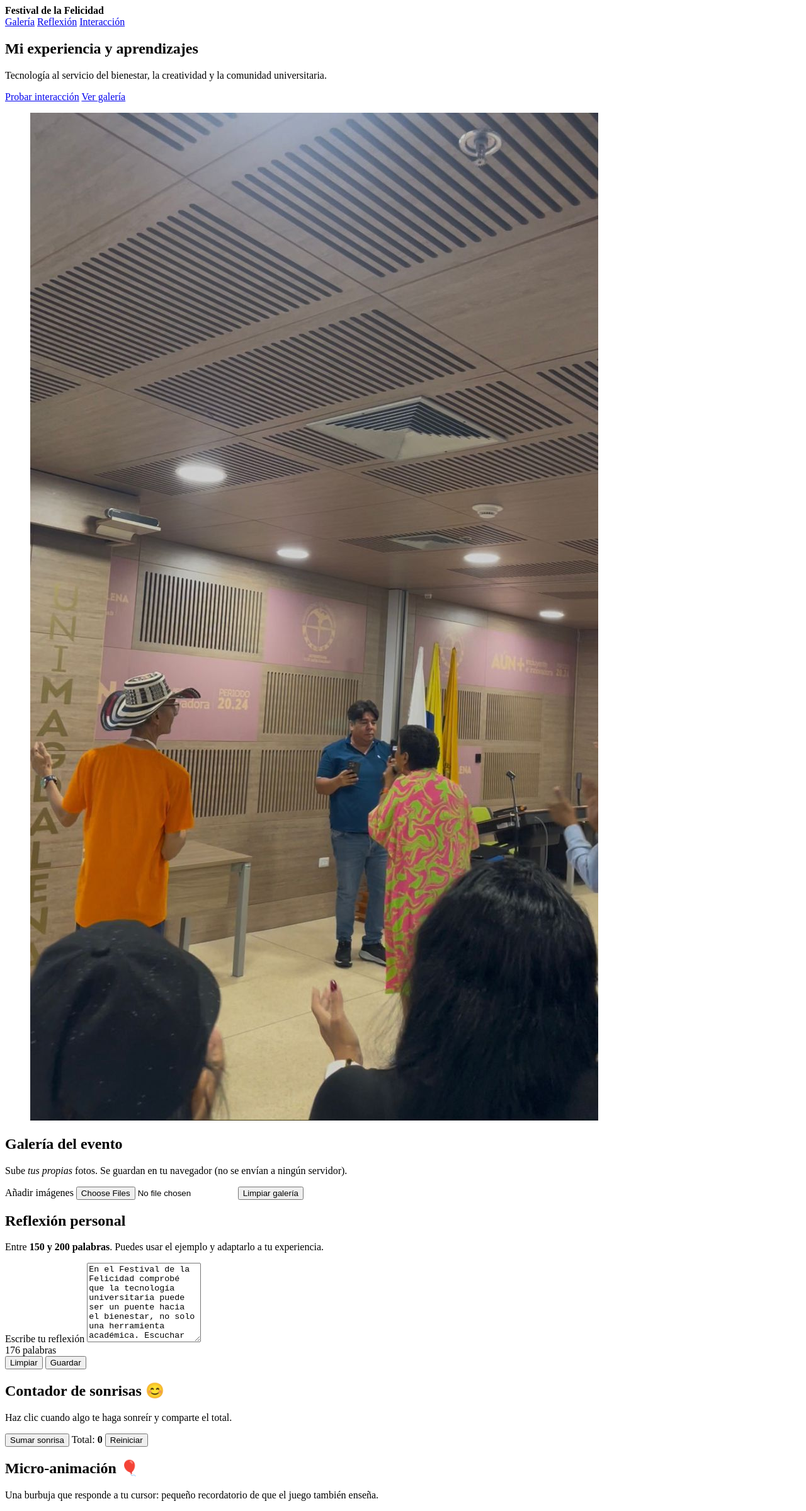
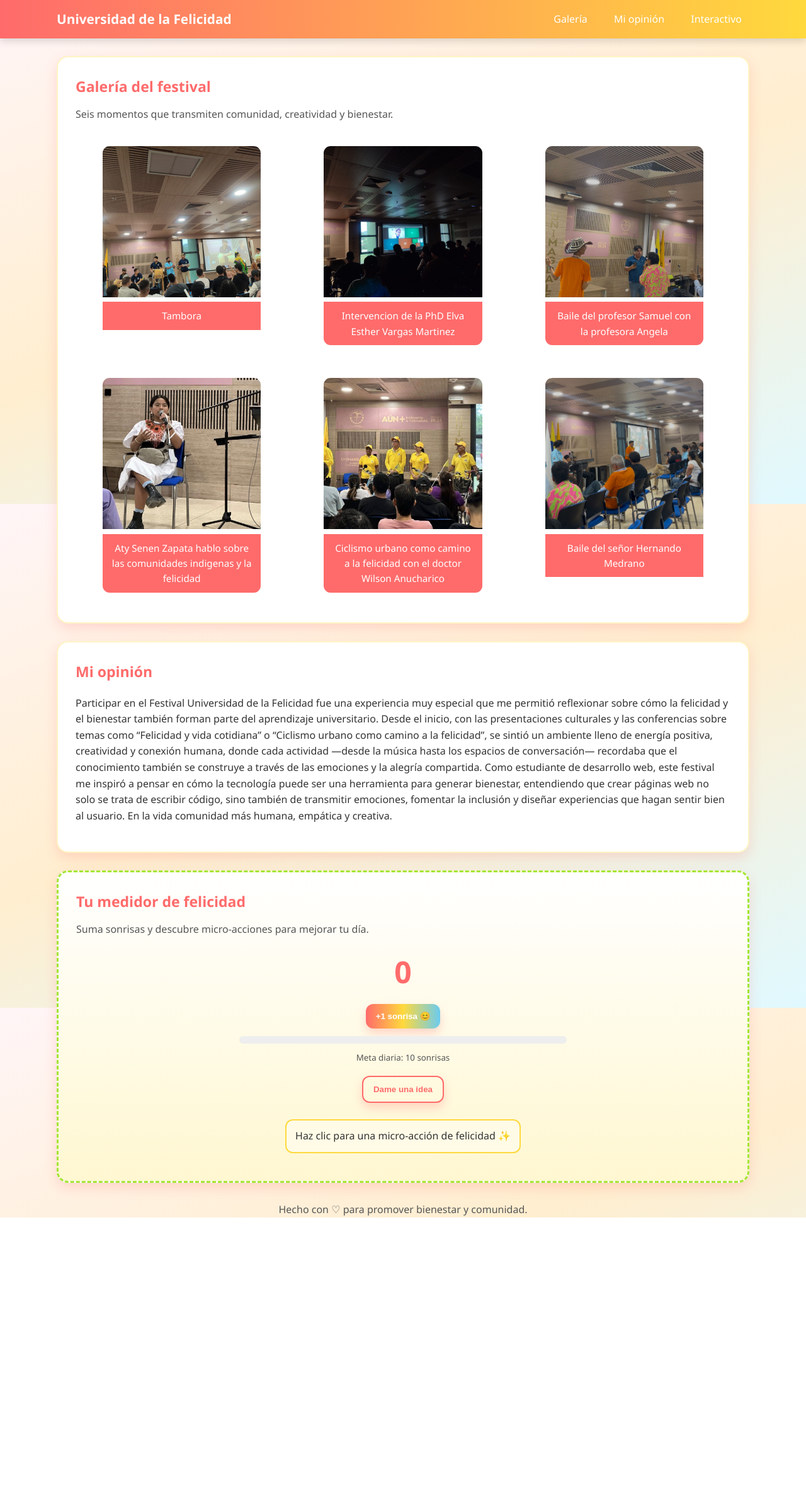
Before and after one commit to Henao-1221/HappyUniversiry, a plain HTML site: page Index.html in a window 1280 px wide. Shown: the whole page at 63% size. After the commit the page ends 1933 px from the top, so only its background shows below. Drawn offline with Linux system fonts and the light colour scheme.

Commit message:
Version2

```diff
--- a/Index.html
+++ b/Index.html
@@ -1,97 +1,111 @@
 <!DOCTYPE html>
 <html lang="es">
+
 <head>
-  <meta charset="utf-8" />
+  <meta charset="UTF-8" />
   <meta name="viewport" content="width=device-width, initial-scale=1" />
-  <title>Festival de la Felicidad — Mi Experiencia</title>
-  <meta name="description" content="Página que refleja mi experiencia y aprendizajes del Festival de la Felicidad.>
+  <title>Universidad de la Felicidad</title>
+  <link rel="stylesheet" href="../HappyUniversiry/css/style.css" />
 </head>
+
 <body>
   <header class="site-header">
-    <div class="wrap header-inner">
-      <div class="brand">
-        <span class="logo" aria-hidden="true"></span>
-        <strong>Festival de la Felicidad</strong>
-      </div>
-      <nav class="nav">
+    <div class="container">
+      <h1>Universidad de la Felicidad</h1>
+      <nav>
         <a href="#galeria">Galería</a>
-        <a href="#reflexion">Reflexión</a>
-        <a href="#interaccion">Interacción</a>
+        <a href="#opinion">Mi opinión</a>
+        <a href="#interactivo">Interactivo</a>
       </nav>
     </div>
   </header>
 
-  <main class="wrap">
-    <section class="hero">
-      <div class="hero-text">
-        <h1>Mi experiencia y aprendizajes</h1>
-        <p class="subtitle">Tecnología al servicio del bienestar, la creatividad y la comunidad universitaria.</p>
-        <div class="actions">
-          <a class="btn primary" href="#interaccion"> Probar interacción</a>
-          <a class="btn" href="#galeria"> Ver galería</a>
-        </div>
-      </div>
-      <figure class="hero-figure" aria-label="Imagen destacada">
-        <img class="preview" id="heroPreview" alt="Imagen destacada del festival" src="/img/im3.jpeg" />
-      </figure>
-    </section>
+  <main class="container">
+    <section id="galeria" class="card">
+      <h2>Galería del festival</h2>
+      <p class="sub">Seis momentos que transmiten comunidad, creatividad y bienestar.</p>
 
-    <!-- Galería -->
-    <section id="galeria" class="card">
-      <header class="section-header">
-        <h2>Galería del evento</h2>
-        <p class="hint">Sube <em>tus propias</em> fotos. Se guardan en tu navegador (no se envían a ningún servidor).</p>
-      </header>
-      <div class="controls">
-        <label class="sr-only" for="fileInput">Añadir imágenes</label>
-        <input type="file" id="fileInput" accept="image/*" multiple />
-        <button class="btn ghost" id="clearGallery" type="button">Limpiar galería</button>
-      </div>
-      <div class="gallery" id="gallery" aria-live="polite"></div>
-    </section>
+      <div class="grid">
+        <figure class="img-card">
+          <img src="../HappyUniversiry/img/Im.jpeg" alt="Personas riendo al aire libre" />
+          <figcaption>Tambora</figcaption>
+        </figure>
 
-    <!-- Reflexión (150–200 palabras) -->
-    <section id="reflexion" class="card">
-      <header class="section-header">
-        <h2>Reflexión personal</h2>
-        <p class="hint">Entre <strong>150 y 200 palabras</strong>. Puedes usar el ejemplo y adaptarlo a tu experiencia.</p>
-      </header>
-      <form id="reflectionForm">
-        <label for="reflection" class="sr-only">Escribe tu reflexión</label>
-        <textarea id="reflection" rows="8" required>
-En el Festival de la Felicidad comprobé que la tecnología universitaria puede ser un puente hacia el bienestar, no solo una herramienta académica. Escuchar experiencias sobre salud mental y comunidad me recordó que cada decisión de diseño impacta emociones cotidianas: colores accesibles, tiempos de carga bajos y lenguaje claro reducen fricción y ansiedad. También aprendí que la creatividad florece cuando el entorno invita a jugar: prototipos rápidos, pequeñas animaciones y microinteracciones que celebran logros hacen más amable la vida en el campus. Desde Programación Web puedo aportar prácticas concretas: formularios inclusivos, navegación por teclado, contraste suficiente y respeto por la privacidad. Incluso detalles mínimos —como un contador de sonrisas o mensajes de retroalimentación empática— pueden transformar una app fría en una compañía cercana. Me llevo el reto de construir páginas que cuiden la atención y promuevan encuentros: menos ruido, más significado. Diseñar para la felicidad no es cursi; es una responsabilidad técnica y humana.
-        </textarea>
-        <div class="flex between">
-          <span class="pill" id="wordCount">0 palabras</span>
-          <div class="flex gap">
-            <button class="btn" type="button" id="resetReflection">Limpiar</button>
-            <button class="btn primary" type="submit">Guardar</button>
-          </div>
-        </div>
-      </form>
-    </section>
+        <figure class="img-card">
+          <img src="../HappyUniversiry/img/im2.jpeg" alt="Manos formando un círculo de equipo" />
+          <figcaption>Intervencion de la PhD Elva Esther Vargas Martinez </figcaption>
+        </figure>
 
-    <!-- Interacción -->
-    <section id="interaccion" class="card grid-2">
-      <div>
-        <h2>Contador de sonrisas 😊</h2>
-        <p class="hint">Haz clic cuando algo te haga sonreír y comparte el total.</p>
-        <div class="flex gap">
-          <button class="btn primary" id="smileBtn" type="button">Sumar sonrisa</button>
-          <span class="pill">Total: <strong id="smileCount">0</strong></span>
-          <button class="btn" id="resetSmile" type="button" title="Reiniciar">Reiniciar</button>
-        </div>
-      </div>
-      <div>
-        <h2>Micro-animación 🎈</h2>
-        <p class="hint">Una burbuja que responde a tu cursor: pequeño recordatorio de que el juego también enseña.</p>
-        <div class="playground">
-          <div class="bubble" id="bubble" aria-hidden="true"></div>
-        </div>
+        <figure class="img-card">
+          <img src="../HappyUniversiry/img/im3.jpeg" alt="Taller creativo con post-its de colores" />
+          <figcaption>Baile del profesor Samuel con la profesora Angela</figcaption>
+        </figure>
+
+        <figure class="img-card">
+          <img src="../HappyUniversiry/img/img4.jpeg" alt="Charlas inspiradoras con estudiantes" />
+          <figcaption>Aty Senen Zapata hablo sobre las comunidades indigenas y la felicidad</figcaption>
+        </figure>
+
+        <figure class="img-card">
+          <img src="../HappyUniversiry/img/img5.jpeg" alt="Atardecer cálido sobre el campus" />
+          <figcaption>Ciclismo urbano como camino a la felicidad con el doctor Wilson Anucharico </figcaption>
+        </figure>
+
+        <figure class="img-card">
+          <img src="../HappyUniversiry/img/im6.jpeg" alt="Grupo celebrando con confeti" />
+          <figcaption>Baile del señor Hernando Medrano</figcaption>
+        </figure>
       </div>
     </section>
 
+    <!-- OPINIÓN -->
+    <section id="opinion" class="card">
+      <h2>Mi opinión</h2>
+      <p>
+        Participar en el Festival Universidad de la Felicidad fue una experiencia muy especial que me permitió
+        reflexionar sobre cómo la felicidad y el bienestar también forman parte del aprendizaje universitario. Desde el
+        inicio, con las presentaciones culturales y las conferencias sobre temas como “Felicidad y vida cotidiana” o
+        “Ciclismo urbano como camino a la felicidad”, se sintió un ambiente lleno de energía positiva, creatividad y
+        conexión humana, donde cada actividad —desde la música hasta los espacios de conversación— recordaba que el
+        conocimiento también se construye a través de las emociones y la alegría compartida. Como estudiante de
+        desarrollo web, este festival me inspiró a pensar en cómo la tecnología puede ser una herramienta para generar
+        bienestar, entendiendo que crear páginas web no solo se trata de escribir código, sino también de transmitir
+        emociones, fomentar la inclusión y diseñar experiencias que hagan sentir bien al usuario. En la vida
+        comunidad más humana, empática y creativa.
+      </p>
+    </section>
+
+    <!-- INTERACTIVO -->
+    <section id="interactivo" class="card interactive">
+      <h2>Tu medidor de felicidad</h2>
+      <p class="sub">Suma sonrisas y descubre micro-acciones para mejorar tu día.</p>
+
+      <div class="counter">
+        <div class="count" id="count">0</div>
+        <button id="btn-sonrisa" class="btn">+1 sonrisa 😊</button>
+        <div class="progress">
+          <div id="bar" class="bar" style="width: 0%"></div>
+        </div>
+        <small id="meta" class="meta">Meta diaria: 10 sonrisas</small>
+      </div>
+
+      <div class="ideas">
+        <button id="btn-idea" class="btn ghost">Dame una idea</button>
+        <p id="idea" class="idea">Haz clic para una micro-acción de felicidad ✨</p>
+      </div>
+
+      <!-- contenedor para las chispas/emoji -->
+      <div id="spark-layer" aria-hidden="true"></div>
+    </section>
   </main>
-  <script src="/js/script.js"></script>
+
+  <footer class="site-footer">
+    <div class="container">
+      <p>Hecho con ♡ para promover bienestar y comunidad.</p>
+    </div>
+  </footer>
+
+  <script src="script.js"></script>
 </body>
+
 </html>
--- a/css/style.css
+++ b/css/style.css
@@ -1,59 +1,219 @@
-root{
-  --bg:#f5842d; --panel:#96f4bb; --text:#e5e7eb; --muted:#9aa4b2;
-  --accent:#22d3ee; --accent-2:#a78bfa; --border:rgba(255,255,255,.12);
-  --shadow:0 10px 30px rgba(0,0,0,.35);
+:root {
+  --bg: #fff5f7;
+  --panel: #fff;
+  --text: #333;
+  --muted: #555;
+  --brand: #ff6b6b;   /* rojo coral */
+  --brand-2: #ffd93d; /* amarillo sol */
+  --brand-3: #6bcBef; /* azul claro */
+  --accent: #a3e635;  /* verde lima */
 }
-*{box-sizing:border-box}
-html,body{margin:0}
-body{font-family:Inter,system-ui,Segoe UI,Roboto,Ubuntu,Arial,sans-serif;background:linear-gradient(160deg,var(--bg),#020617 60%);color:var(--text);line-height:1.6}
 
-.wrap{max-width:1100px;margin:auto;padding:1.2rem}
-a{color:var(--accent);text-decoration:none}
-.sr-only{position:absolute;width:1px;height:1px;padding:0;margin:-1px;overflow:hidden;clip:rect(0,0,0,0);white-space:nowrap;border:0}
+* {
+  box-sizing: border-box;
+}
 
-.site-header{position:sticky;top:0;z-index:40;background:rgba(2,6,23,.6);backdrop-filter:saturate(180%) blur(10px);border-bottom:1px solid var(--border)}
-.header-inner{display:flex;align-items:center;justify-content:space-between;gap:1rem}
-.brand{display:flex;align-items:center;gap:.6rem}
-.logo{width:36px;height:36px;border-radius:12px;background:conic-gradient(from 180deg,var(--accent),var(--accent-2));box-shadow:0 6px 22px rgba(167,139,250,.35)}
-.nav{display:flex;gap:.8rem;flex-wrap:wrap}
-.nav a{padding:.35rem .6rem;border-radius:999px;border:1px solid transparent}
-.nav a:hover{border-color:var(--border)}
+html, body {
+  height: 100%;
+  margin: 0;
+  font-family: 'Poppins', 'Segoe UI', sans-serif;
+  background: linear-gradient(160deg, #fff5f7, #ffeecf, #e0f9ff);
+  color: var(--text);
+  line-height: 1.6;
+}
 
-.hero{display:grid;gap:1rem;grid-template-columns:1fr;align-items:center;margin:1.2rem 0}
-.hero-figure{margin:0}
-.preview{width:100%;max-height:300px;object-fit:cover;border-radius:1rem;border:1px solid var(--border)}
-@media(min-width:820px){.hero{grid-template-columns:1.2fr .8fr}}
+.container {
+  width: min(1100px, 92%);
+  margin-inline: auto;
+}
 
-.card{margin:1rem 0;padding:1rem;border:1px solid var(--border);border-radius:1.1rem;background:linear-gradient(180deg,rgba(17,24,39,.7),rgba(17,24,39,.35));box-shadow:var(--shadow)}
-.section-header{margin-bottom:.6rem}
-.hint{color:var(--muted);font-size:.95rem}
+.site-header {
+  position: sticky;
+  top: 0;
+  z-index: 10;
+  background: linear-gradient(90deg, var(--brand), var(--brand-2));
+  box-shadow: 0 4px 12px rgba(0, 0, 0, 0.15);
+}
+.site-header .container {
+  display: flex;
+  align-items: center;
+  justify-content: space-between;
+  padding: 14px 0;
+}
+.site-header h1 {
+  font-size: 1.3rem;
+  margin: 0;
+  color: white;
+  font-weight: 700;
+}
+nav a {
+  color: white;
+  text-decoration: none;
+  margin-left: 14px;
+  padding: 8px 12px;
+  border-radius: 10px;
+  transition: background 0.3s;
+}
+nav a:hover {
+  background: rgba(255, 255, 255, 0.25);
+}
 
-.controls{display:flex;gap:.6rem;flex-wrap:wrap;align-items:center;margin-bottom:.6rem}
-input[type="file"],input[type="text"],textarea,select{width:100%;padding:.7rem .8rem;border-radius:.8rem;border:1px solid var(--border);background:rgba(2,6,23,.6);color:var(--text)}
-textarea{resize:vertical}
-.btn{appearance:none;border:1px solid var(--border);padding:.6rem .9rem;border-radius:.9rem;background:rgba(2,6,23,.6);color:var(--text);cursor:pointer}
-.btn:hover{border-color:var(--accent)}
-.btn.primary{border-color:transparent;background:linear-gradient(90deg,var(--accent),var(--accent-2));color:#06111a;font-weight:700}
-.btn.ghost{background:transparent}
-.pill{display:inline-block;padding:.25rem .6rem;border:1px solid var(--border);border-radius:999px;color:var(--muted);font-size:.9rem}
+/* Tarjetas y secciones */
+.card {
+  background: white;
+  border-radius: 18px;
+  padding: clamp(16px, 2.5vw, 28px);
+  margin: 28px 0;
+  box-shadow: 0 8px 20px rgba(255, 107, 107, 0.2);
+  border: 2px solid rgba(255, 217, 61, 0.3);
+}
+h2 {
+  margin-top: 0;
+  color: var(--brand);
+  font-size: clamp(1.3rem, 1.8vw, 1.6rem);
+}
+.sub {
+  color: var(--muted);
+  margin-top: -6px;
+}
 
-.gallery{display:grid;grid-template-columns:repeat(auto-fill,minmax(160px,1fr));gap:.75rem}
-.card-img{position:relative;overflow:hidden;border-radius:1rem;background:#000;min-height:140px;border:1px solid var(--border)}
-.card-img img{width:100%;height:100%;object-fit:cover;display:block;transition:transform .4s ease}
-.card-img:hover img{transform:scale(1.03)}
-.card-img span{position:absolute;inset:auto .5rem .5rem .5rem;background:rgba(2,6,23,.6);border:1px solid var(--border);padding:.25rem .5rem;border-radius:.6rem;font-size:.8rem}
+/* Galería colorida */
+.grid {
+  display: grid;
+  grid-template-columns: repeat(3, 1fr);
+  gap: 14px;
+  margin-top: 18px;
+}
+@media (max-width: 900px) {
+  .grid {
+    grid-template-columns: repeat(2, 1fr);
+  }
+}
+@media (max-width: 560px) {
+  .grid {
+    grid-template-columns: 1fr;
+  }
+}
 
-.flex{display:flex;align-items:center}
-.gap{gap:.6rem}
-.between{justify-content:space-between}
+.img-card {
+  overflow: hidden;
+  border-radius: 14px;
+  border: 3px solid transparent;
+  transition: transform 0.3s ease, border-color 0.3s ease;
+}
+.img-card:hover {
+  transform: scale(1.03);
+  border-color: var(--brand-2);
+}
+.img-card img {
+  width: 100%;
+  height: 240px;
+  object-fit: cover;
+}
+.img-card figcaption {
+  padding: 10px 12px;
+  background: var(--brand);
+  color: white;
+  font-size: 0.95rem;
+  text-align: center;
+}
 
-.grid-2{display:grid;gap:1rem}
-@media(min-width:820px){.grid-2{grid-template-columns:1fr 1fr}}
+/* Interactivo */
+.interactive {
+  background: linear-gradient(180deg, #ffffff, #fff7d1);
+  border: 3px dashed var(--accent);
+}
+.counter {
+  display: grid;
+  gap: 12px;
+  place-items: center;
+  text-align: center;
+}
+.count {
+  font-size: clamp(2rem, 5vw, 3rem);
+  font-weight: 700;
+  color: var(--brand);
+}
+.btn {
+  cursor: pointer;
+  border: none;
+  border-radius: 12px;
+  padding: 12px 16px;
+  font-weight: 600;
+  color: white;
+  background: linear-gradient(90deg, var(--brand), var(--brand-2), var(--brand-3));
+  box-shadow: 0 8px 15px rgba(255, 107, 107, 0.25);
+  transition: transform 0.15s ease;
+}
+.btn:hover {
+  transform: scale(1.05);
+}
+.btn.ghost {
+  background: transparent;
+  color: var(--brand);
+  border: 2px solid var(--brand);
+}
+.progress {
+  width: 100%;
+  max-width: 520px;
+  height: 12px;
+  background: #eee;
+  border-radius: 999px;
+  overflow: hidden;
+}
+.bar {
+  height: 100%;
+  background: linear-gradient(90deg, var(--brand), var(--brand-2));
+  width: 0%;
+  transition: width 0.5s ease;
+}
+.meta {
+  color: var(--muted);
+}
+.ideas {
+  margin-top: 18px;
+  display: grid;
+  gap: 10px;
+  place-items: center;
+  text-align: center;
+}
+.idea {
+  background: #fffbe6;
+  border: 2px solid var(--brand-2);
+  color: var(--text);
+  padding: 12px 14px;
+  border-radius: 12px;
+  max-width: 650px;
+}
 
-.playground{height:220px;border:1px dashed var(--border);border-radius:1rem;position:relative;overflow:hidden;background:rgba(2,6,23,.35)}
-.bubble{position:absolute;inset:50% auto auto 50%;transform:translate(-50%,-50%);width:64px;height:64px;border-radius:999px;background:radial-gradient(circle at 30% 30%, #fff8, #fff1 40%, #0000 70%), conic-gradient(from 180deg,var(--accent),var(--accent-2));box-shadow:0 10px 25px rgba(0,0,0,.35);transition:transform .15s ease;}
+/* Animaciones de emoji */
+#spark-layer {
+  position: absolute;
+  inset: 0;
+  pointer-events: none;
+}
+.spark {
+  position: absolute;
+  font-size: 22px;
+  animation: float-up 900ms ease-out forwards;
+}
+@keyframes float-up {
+  0% {
+    transform: translateY(0) scale(0.9);
+    opacity: 1;
+  }
+  100% {
+    transform: translateY(-120px) scale(1.3);
+    opacity: 0;
+  }
+}
 
-.site-footer{border-top:1px solid var(--border);margin-top:2rem}
-.site-footer .wrap{padding:1.2rem}
-
-:focus{outline:3px dashed var(--accent);outline-offset:2px}
+/* Footer */
+.site-footer {
+  text-align: center;
+  color: var(--muted);
+  margin: 30px 0 40px;
+}
+.site-footer p span {
+  color: var(--brand);
+}
--- a/js/script.js
+++ b/js/script.js
@@ -1,105 +1,71 @@
-// Utilidades de almacenamiento local
+// ---------- Utilidades ----------
+const $ = (sel) => document.querySelector(sel);
+
 const store = {
-  get:(k,def)=>{ try { return JSON.parse(localStorage.getItem(k)) ?? def } catch { return def }},
-  set:(k,v)=> localStorage.setItem(k, JSON.stringify(v))
+  get(key, fallback){ try { return JSON.parse(localStorage.getItem(key)) ?? fallback; } catch{ return fallback; } },
+  set(key, val){ localStorage.setItem(key, JSON.stringify(val)); }
 };
 
-// --- Galería ---
-const fileInput = document.getElementById('fileInput');
-const gallery = document.getElementById('gallery');
-const clearGallery = document.getElementById('clearGallery');
-const heroPreview = document.getElementById('heroPreview');
+// ---------- Contador de sonrisas ----------
+const COUNT_KEY = "felicidad_count";
+const GOAL = 10;
 
-function renderGallery(){
-  const items = store.get('gallery', []);
-  gallery.innerHTML = '';
-  items.forEach(({src,caption},i)=>{
-    const fig = document.createElement('figure');
-    fig.className = 'card-img';
-    fig.innerHTML = `<img src="${src}" alt="Foto del festival ${i+1}"><span>${caption||'Sin descripción'}</span>`;
-    gallery.appendChild(fig);
-  });
-  if(items[0]) heroPreview.src = items[0].src;
+const countEl = $("#count");
+const barEl = $("#bar");
+const metaEl = $("#meta");
+const btnSmile = $("#btn-sonrisa");
+const sparkLayer = $("#spark-layer");
+
+let count = store.get(COUNT_KEY, 0);
+renderCount();
+
+btnSmile.addEventListener("click", () => {
+  count++;
+  store.set(COUNT_KEY, count);
+  renderCount();
+  burstSparks();
+});
+
+function renderCount(){
+  countEl.textContent = count;
+  const pct = Math.min(100, Math.round((count / GOAL) * 100));
+  barEl.style.width = pct + "%";
+  metaEl.textContent = pct >= 100 ? "¡Meta lograda! Sigue sumando sonrisas 😄" : `Meta diaria: ${GOAL} sonrisas`;
 }
 
-fileInput?.addEventListener('change', async (e)=>{
-  const files = [...e.target.files];
-  const current = store.get('gallery', []);
-  for(const f of files){
-    const data = await f.arrayBuffer();
-    const base64 = btoa(String.fromCharCode(...new Uint8Array(data)));
-    current.push({src:`data:${f.type};base64,${base64}`, caption: f.name.replace(/\.[^.]+$/,'')});
+// pequeñas chispas/emoji que flotan al sumar
+const EMOJI = ["😊","✨","💚","🌟","🎉","😄","🫶","💫"];
+function burstSparks(){
+  for(let i=0;i<10;i++){
+    const s = document.createElement("div");
+    s.className = "spark";
+    s.textContent = EMOJI[Math.floor(Math.random()*EMOJI.length)];
+    const x = Math.random()*100;         // posición horizontal %
+    const y = 70 + Math.random()*10;     // posición vertical inicial %
+    s.style.left = x + "%";
+    s.style.top = y + "%";
+    s.style.transform = `translateY(0) rotate(${(Math.random()*30-15)}deg)`;
+    sparkLayer.appendChild(s);
+    setTimeout(()=> s.remove(), 1000);
   }
-  store.set('gallery', current);
-  renderGallery();
-  e.target.value = '';
+}
+
+// ---------- Ideas de micro-acciones ----------
+const ideas = [
+  "Envía un mensaje de agradecimiento a alguien que te ayudó hoy.",
+  "Toma 3 respiraciones profundas mirando por la ventana.",
+  "Camina 5 minutos y observa algo bello del campus.",
+  "Comparte un chiste con un compañero de clase.",
+  "Escribe 2 cosas por las que te sientas agradecido ahora.",
+  "Bebe agua y estírate 30 segundos.",
+  "Cambia tu fondo de pantalla por una foto que te haga sonreír.",
+  "Pon una canción que te anime y escucha 1 minuto."
+];
+
+const btnIdea = $("#btn-idea");
+const ideaEl = $("#idea");
+
+btnIdea.addEventListener("click", () => {
+  const next = ideas[Math.floor(Math.random()*ideas.length)];
+  ideaEl.textContent = next;
 });
-
-clearGallery?.addEventListener('click', ()=>{
-  if(confirm('¿Seguro que quieres limpiar la galería?')){
-    store.set('gallery', []);
-    renderGallery();
-  }
-});
-
-// --- Reflexión (150–200 palabras) ---
-const reflection = document.getElementById('reflection');
-const wordCount = document.getElementById('wordCount');
-const reflectionForm = document.getElementById('reflectionForm');
-const resetReflection = document.getElementById('resetReflection');
-
-function countWords(t){ return (t.trim().match(/\b\w+\b/gu)||[]).length; }
-function updateCount(){ wordCount.textContent = countWords(reflection.value) + ' palabras'; }
-
-reflection?.addEventListener('input', updateCount);
-resetReflection?.addEventListener('click', ()=>{ reflection.value=''; updateCount(); });
-
-reflectionForm?.addEventListener('submit', (e)=>{
-  e.preventDefault();
-  const text = reflection.value.trim();
-  const n = countWords(text);
-  if(n < 150 || n > 200){
-    alert('Tu reflexión debe tener entre 150 y 200 palabras.');
-    return;
-  }
-  store.set('reflection', {text, date: new Date().toISOString()});
-  alert('Reflexión guardada ✅');
-});
-
-// cargar reflexión guardada si existe
-(function preloadReflection(){
-  const saved = store.get('reflection', null);
-  if(saved?.text){ reflection.value = saved.text; }
-  updateCount();
-})();
-
-// --- Interacción: Contador de sonrisas ---
-const smileBtn = document.getElementById('smileBtn');
-const smileCount = document.getElementById('smileCount');
-const resetSmile = document.getElementById('resetSmile');
-
-function renderSmile(){ smileCount.textContent = store.get('smiles', 0); }
-smileBtn?.addEventListener('click', ()=>{ store.set('smiles', store.get('smiles',0)+1); renderSmile(); });
-resetSmile?.addEventListener('click', ()=>{ if(confirm('¿Reiniciar contador?')){ store.set('smiles', 0); renderSmile(); }});
-renderSmile();
-
-// --- Interacción: Micro-animación de burbuja ---
-const bubble = document.getElementById('bubble');
-const playground = document.querySelector('.playground');
-
-playground?.addEventListener('pointermove', (e)=>{
-  const rect = playground.getBoundingClientRect();
-  const x = (e.clientX - rect.left) / rect.width;
-  const y = (e.clientY - rect.top) / rect.height;
-  const tx = (x*100);       // 0..100
-  const ty = (y*100);       // 0..100
-  bubble.style.transform = `translate(calc(${tx}% - 50%), calc(${ty}% - 50%)) scale(1.02)`;
-});
-playground?.addEventListener('pointerleave', ()=>{
-  bubble.style.transform = 'translate(-50%,-50%)';
-});
-
-// Accesibilidad: enfoque visible por teclado
-const aStyle = document.createElement('style');
-aStyle.textContent=':focus{outline:3px dashed var(--accent);outline-offset:2px}';
-document.head.appendChild(aStyle);
```
Also changed, not shown: img/im6.jpeg (added), img/img4.jpeg (added), img/img5.jpeg (added).
